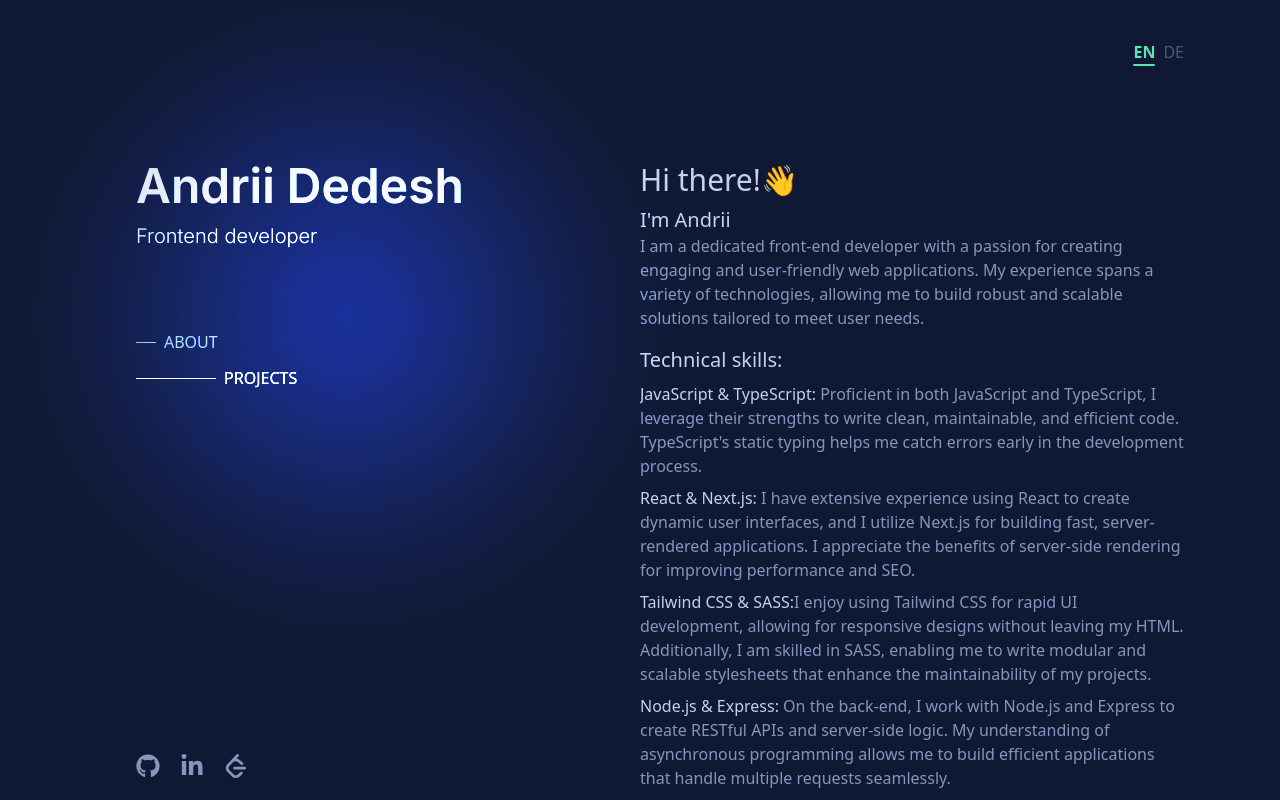
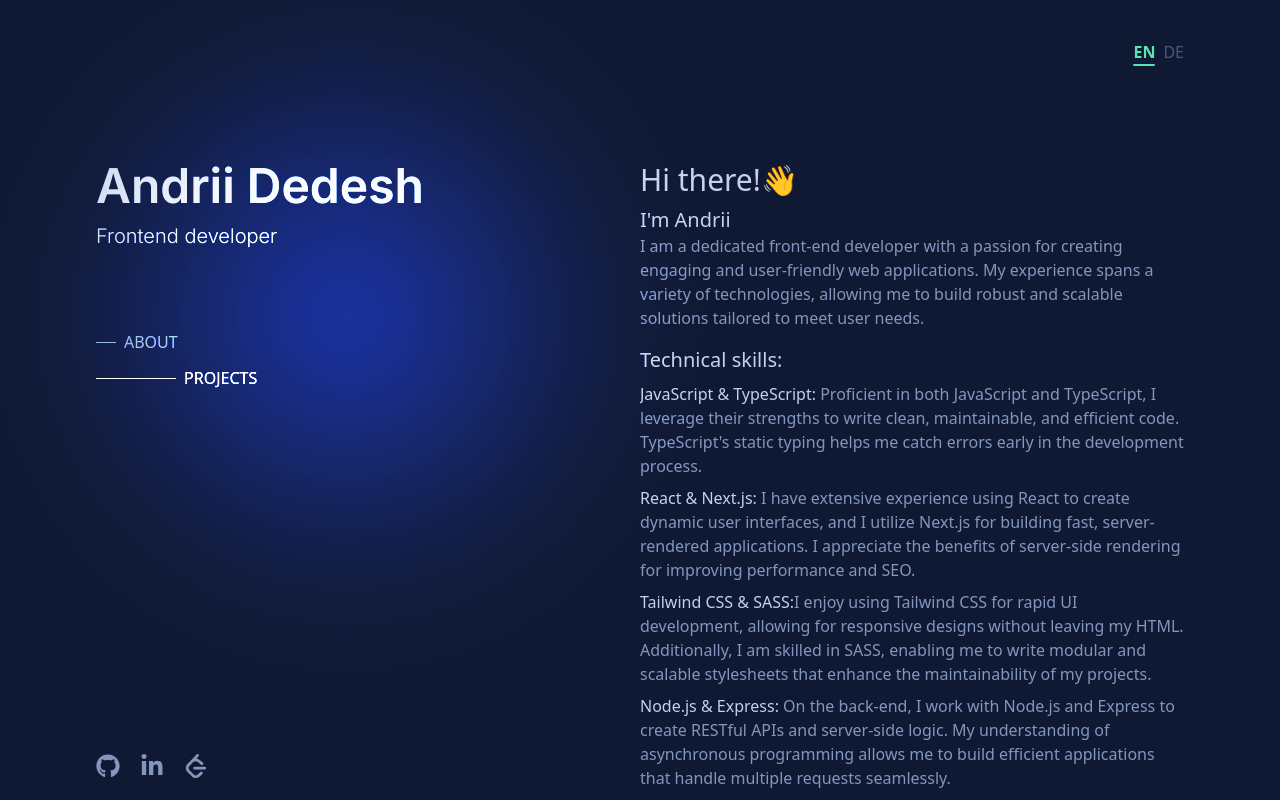
Before and after one commit to khayise/portfoilio, a React (Vite) app: page / in a window 1280 px wide. Shown: the top 800 px of the page. Built offline with nearby package versions, Linux system fonts and the light colour scheme.

Commit message:
fixed bugs

```diff
--- a/src/Components/About.tsx
+++ b/src/Components/About.tsx
@@ -19,7 +19,7 @@ export const About: React.FC<Props> = ({}) => {
 				<motion.section
 					initial={{
 						opacity: 0,
-						x: 300,
+						x: 100,
 					}}
 					whileInView={{
 						opacity: 1,
--- a/src/Components/Projects.tsx
+++ b/src/Components/Projects.tsx
@@ -18,7 +18,7 @@ export const Projects: React.FC<Props> = ({}) => {
 				<motion.section
 					initial={{
 						opacity: 0,
-						x: 300,
+						x: 100,
 					}}
 					whileInView={{
 						opacity: 1,
--- a/src/Components/SideHeader.tsx
+++ b/src/Components/SideHeader.tsx
@@ -12,7 +12,7 @@ export const SideHeader: React.FC<Props> = ({}) => {
 	return (
 		<>
 			<header
-				className={`md:h-screen static w-full pb-4 md:w-1/2 md:sticky md:pb-12 p-10 md:pt-24 left-0 top-0 bg-back flex flex-col justify-between items-start`}>
+				className={`md:h-screen static w-full pb-4 md:w-1/2 md:sticky md:pb-12  md:pt-24 left-0 top-0 bg-back flex flex-col justify-between items-start`}>
 				<div className="flex flex-col">
 					<span className="text-accentColor font-main text-5xl font-semibold">Andrii Dedesh</span>
 					<AnimatedText
```
